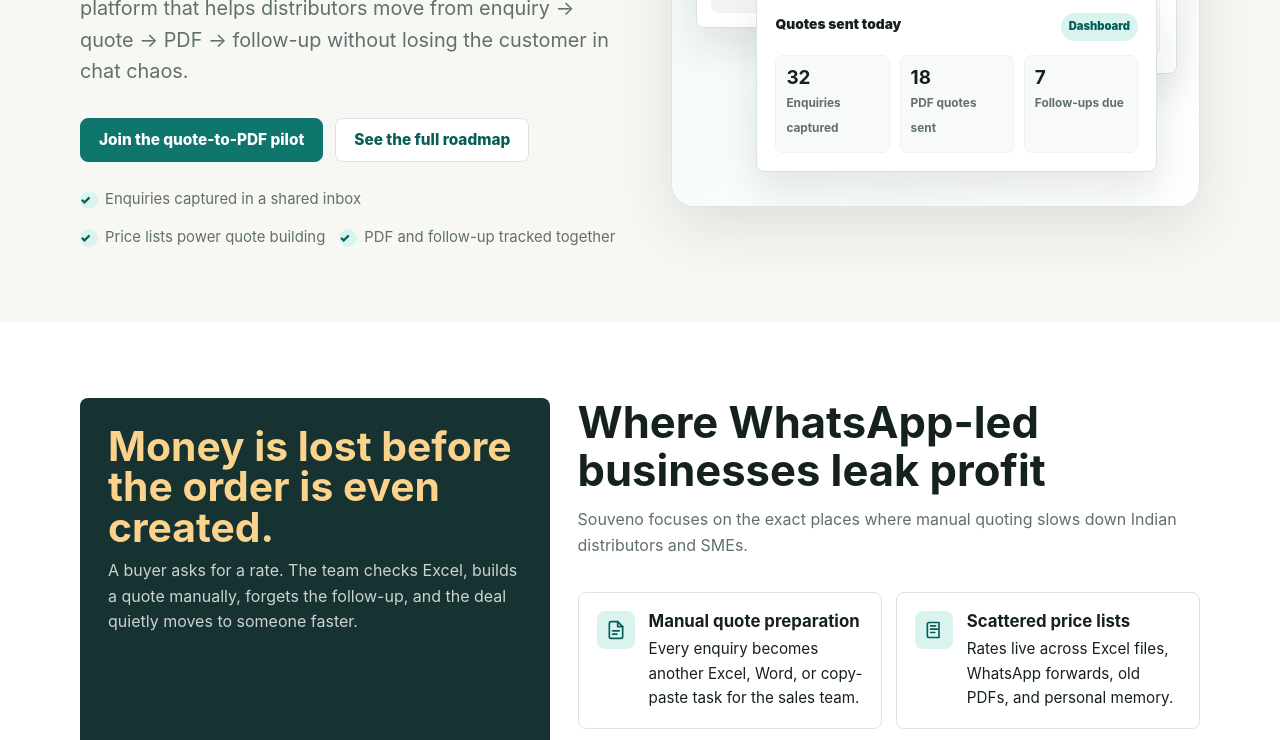
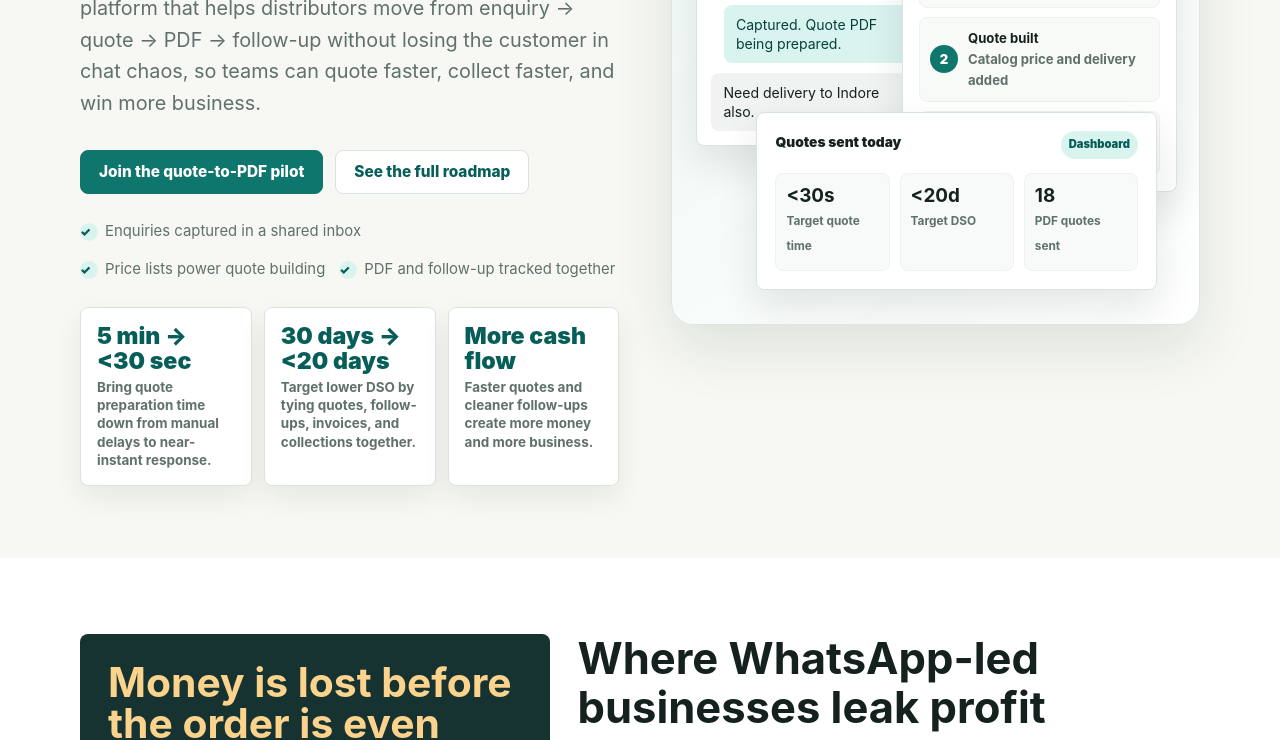
Before and after one commit to santoshdotai/souvenowebsitenew, a plain HTML site: page index.html in a window 1280 px wide. Shown: the part 531-1271 px from the top of the page. Drawn offline with Linux system fonts and the light colour scheme.

Commit message:
Add files via upload

```diff
--- a/index.html
+++ b/index.html
@@ -239,6 +239,39 @@
       gap: 7px;
     }
 
+    .outcome-grid {
+      display: grid;
+      grid-template-columns: repeat(3, minmax(0, 1fr));
+      gap: 12px;
+      margin-top: 26px;
+      max-width: 680px;
+    }
+
+    .outcome-card {
+      padding: 16px;
+      background: #fff;
+      border: 1px solid var(--line);
+      border-radius: var(--radius);
+      box-shadow: 0 12px 28px rgba(21, 33, 31, 0.07);
+    }
+
+    .outcome-card strong {
+      display: block;
+      margin-bottom: 5px;
+      color: var(--accent-dark);
+      font-size: 1.45rem;
+      line-height: 1.05;
+      font-weight: 950;
+    }
+
+    .outcome-card span {
+      display: block;
+      color: var(--muted);
+      font-size: 0.84rem;
+      font-weight: 750;
+      line-height: 1.35;
+    }
+
     .check {
       width: 18px;
       height: 18px;
@@ -1022,6 +1055,7 @@
       .feature-grid,
       .audience-grid,
       .pricing-grid,
+      .outcome-grid,
       .stats-grid {
         grid-template-columns: 1fr;
       }
@@ -1071,16 +1105,31 @@
           <h1>From WhatsApp enquiry to PDF quote in one workflow.</h1>
           <p class="hero-copy">
             Souveno is a WhatsApp-first B2B workflow automation platform that helps distributors move from
-            enquiry -> quote -> PDF -> follow-up without losing the customer in chat chaos.
+            enquiry -> quote -> PDF -> follow-up without losing the customer in chat chaos, so teams can quote faster,
+            collect faster, and win more business.
           </p>
           <div class="hero-actions">
             <a class="btn btn-primary" href="payment.html">Join the quote-to-PDF pilot</a>
             <a class="btn btn-secondary" href="#roadmap">See the full roadmap</a>
           </div>
           <div class="trust-row" aria-label="Product highlights">
-            <span><span class="check">✓</span> Enquiries captured in a shared inbox</span>
-            <span><span class="check">✓</span> Price lists power quote building</span>
-            <span><span class="check">✓</span> PDF and follow-up tracked together</span>
+            <span><span class="check">&#10003;</span> Enquiries captured in a shared inbox</span>
+            <span><span class="check">&#10003;</span> Price lists power quote building</span>
+            <span><span class="check">&#10003;</span> PDF and follow-up tracked together</span>
+          </div>
+          <div class="outcome-grid" aria-label="Souveno business outcomes">
+            <div class="outcome-card">
+              <strong>5 min -> &lt;30 sec</strong>
+              <span>Bring quote preparation time down from manual delays to near-instant response.</span>
+            </div>
+            <div class="outcome-card">
+              <strong>30 days -> &lt;20 days</strong>
+              <span>Target lower DSO by tying quotes, follow-ups, invoices, and collections together.</span>
+            </div>
+            <div class="outcome-card">
+              <strong>More cash flow</strong>
+              <span>Faster quotes and cleaner follow-ups create more money and more business.</span>
+            </div>
           </div>
         </div>
 
@@ -1119,9 +1168,9 @@
               <span class="pill">Dashboard</span>
             </div>
             <div class="stats-grid">
-              <div class="metric"><strong>32</strong><span>Enquiries captured</span></div>
+              <div class="metric"><strong>&lt;30s</strong><span>Target quote time</span></div>
+              <div class="metric"><strong>&lt;20d</strong><span>Target DSO</span></div>
               <div class="metric"><strong>18</strong><span>PDF quotes sent</span></div>
-              <div class="metric"><strong>7</strong><span>Follow-ups due</span></div>
             </div>
           </div>
         </div>
@@ -1134,13 +1183,13 @@
           <strong>Money is lost before the order is even created.</strong>
           <p>
             A buyer asks for a rate. The team checks Excel, builds a quote manually, forgets the follow-up,
-            and the deal quietly moves to someone faster.
+            and the deal quietly moves to someone faster. Souveno is built to turn that delay into revenue.
           </p>
         </div>
         <div>
           <div class="section-head">
             <h2 id="pain-title">Where WhatsApp-led businesses leak profit</h2>
-            <p>Souveno focuses on the exact places where manual quoting slows down Indian distributors and SMEs.</p>
+            <p>Souveno focuses on the exact places where manual quoting slows down Indian distributors and SMEs: slow quote response, weak follow-up, delayed collections, and missed repeat business.</p>
           </div>
           <div class="pain-list">
             <article class="icon-row">
@@ -1241,10 +1290,10 @@
             what needs human approval, and what should become part of your daily sales workflow.
           </p>
           <ul class="pilot-list">
-            <li><span class="check">✓</span> Setup support for your catalog, pricing, and quote format</li>
-            <li><span class="check">✓</span> Limited seats so pilot teams get hands-on attention</li>
-            <li><span class="check">✓</span> Early feedback sessions with the founder</li>
-            <li><span class="check">✓</span> Special early pricing when the MVP subscription opens</li>
+            <li><span class="check">&#10003;</span> Setup support for your catalog, pricing, and quote format</li>
+            <li><span class="check">&#10003;</span> Limited seats so pilot teams get hands-on attention</li>
+            <li><span class="check">&#10003;</span> Early feedback sessions with the founder</li>
+            <li><span class="check">&#10003;</span> Special early pricing when the MVP subscription opens</li>
           </ul>
           <a class="btn btn-primary" href="payment.html">Apply for pilot</a>
         </div>
@@ -1325,9 +1374,9 @@
             <div class="price">Pilot plan</div>
             <p>Best for early teams who want onboarding help and want to test automated quote PDFs on live WhatsApp leads.</p>
             <ul class="pricing-list">
-              <li><span class="check">✓</span> Guided onboarding and quote template setup</li>
-              <li><span class="check">✓</span> Catalog and price-list preparation support</li>
-              <li><span class="check">✓</span> Founder review calls during pilot</li>
+              <li><span class="check">&#10003;</span> Guided onboarding and quote template setup</li>
+              <li><span class="check">&#10003;</span> Catalog and price-list preparation support</li>
+              <li><span class="check">&#10003;</span> Founder review calls during pilot</li>
             </ul>
             <a class="btn btn-primary" href="payment.html">Join the quote-to-PDF pilot</a>
           </article>
@@ -1336,9 +1385,9 @@
             <div class="price">Rs 4,999 <span>/ month to start</span></div>
             <p>Initial subscription for one business once the pilot workflow is validated and ready for daily team use.</p>
             <ul class="pricing-list">
-              <li><span class="check">✓</span> Shared inbox and workflow statuses</li>
-              <li><span class="check">✓</span> Quote PDF generation and follow-ups</li>
-              <li><span class="check">✓</span> Basic reporting for quoted and pending leads</li>
+              <li><span class="check">&#10003;</span> Shared inbox and workflow statuses</li>
+              <li><span class="check">&#10003;</span> Quote PDF generation and follow-ups</li>
+              <li><span class="check">&#10003;</span> Basic reporting for quoted and pending leads</li>
             </ul>
             <a class="btn btn-secondary" href="#roadmap">Get notified when payments & invoices go live</a>
           </article>
@@ -1460,8 +1509,8 @@
       <div class="container">
         <div class="cta-panel">
           <div>
-            <h2 id="contact-title">If WhatsApp enquiries already drive your business, it is time to automate the quotes.</h2>
-            <p>Join the quote-to-PDF pilot and test Souveno on a real enquiry workflow before rolling it out to your team.</p>
+            <h2 id="contact-title">Quote in under 30 seconds. Collect faster. Win more business.</h2>
+            <p>Join the quote-to-PDF pilot and test whether Souveno can move your WhatsApp quote workflow from 5 minutes to under 30 seconds and help bring DSO from 30 days to under 20.</p>
           </div>
           <a class="btn btn-primary" href="payment.html">Join the quote-to-PDF pilot</a>
         </div>
```
